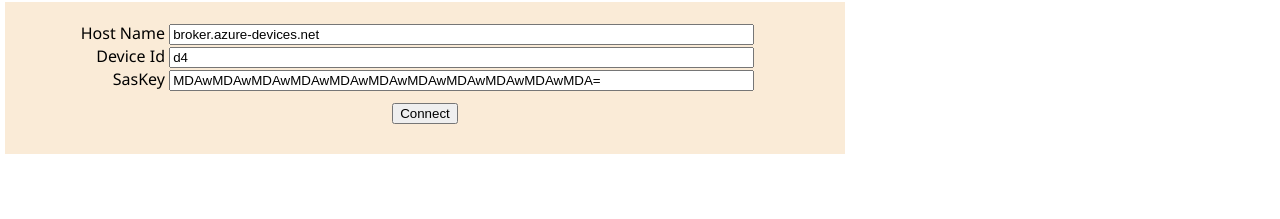
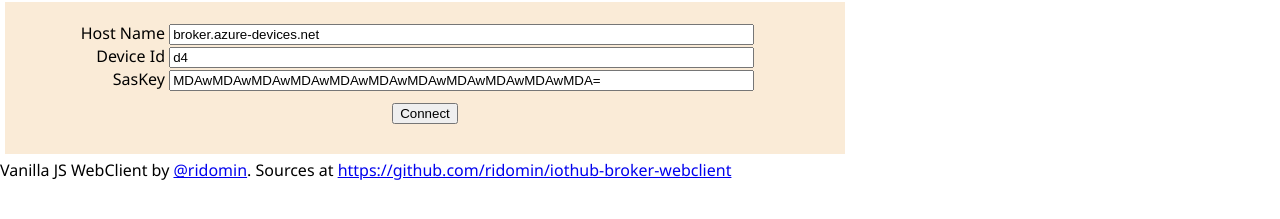
Before and after one commit to ridomin/iothub-broker-webclient, a plain HTML site: page index.html in a window 1280 px wide. Shown: the part 79-298 px from the top of the page. Drawn offline with Linux system fonts and the light colour scheme.

Commit message:
add footer

```diff
--- a/index.html
+++ b/index.html
@@ -47,5 +47,6 @@
         <div id="output"></div>
     </div>
     <script src="index.js" type="module"></script>
+    <div>Vanilla JS WebClient by <a href="https://twitter.com">@ridomin</a>. Sources at <a href="https://github.com/ridomin/iothub-broker-webclient">https://github.com/ridomin/iothub-broker-webclient</a> </div>
 </body>
 </html>
```
